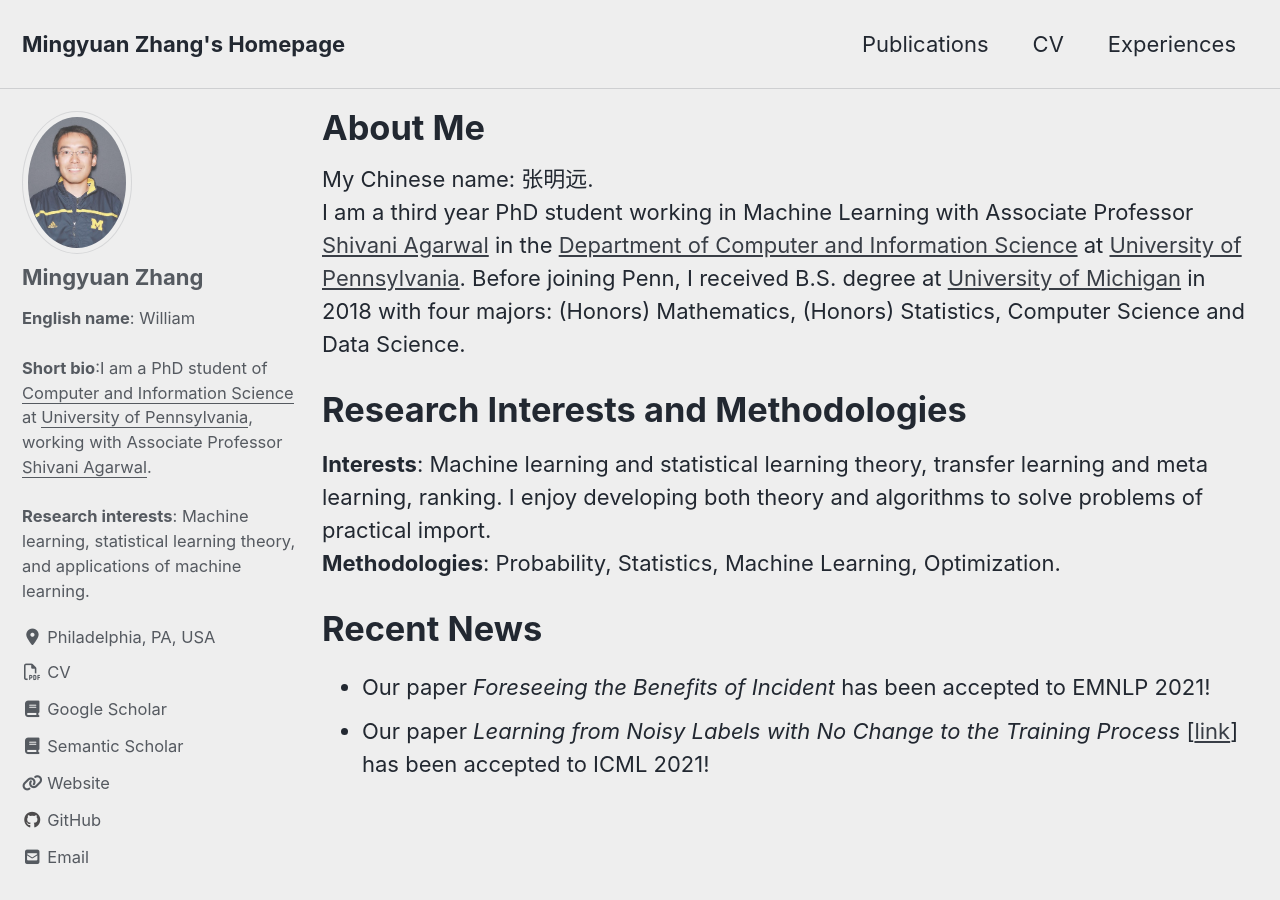
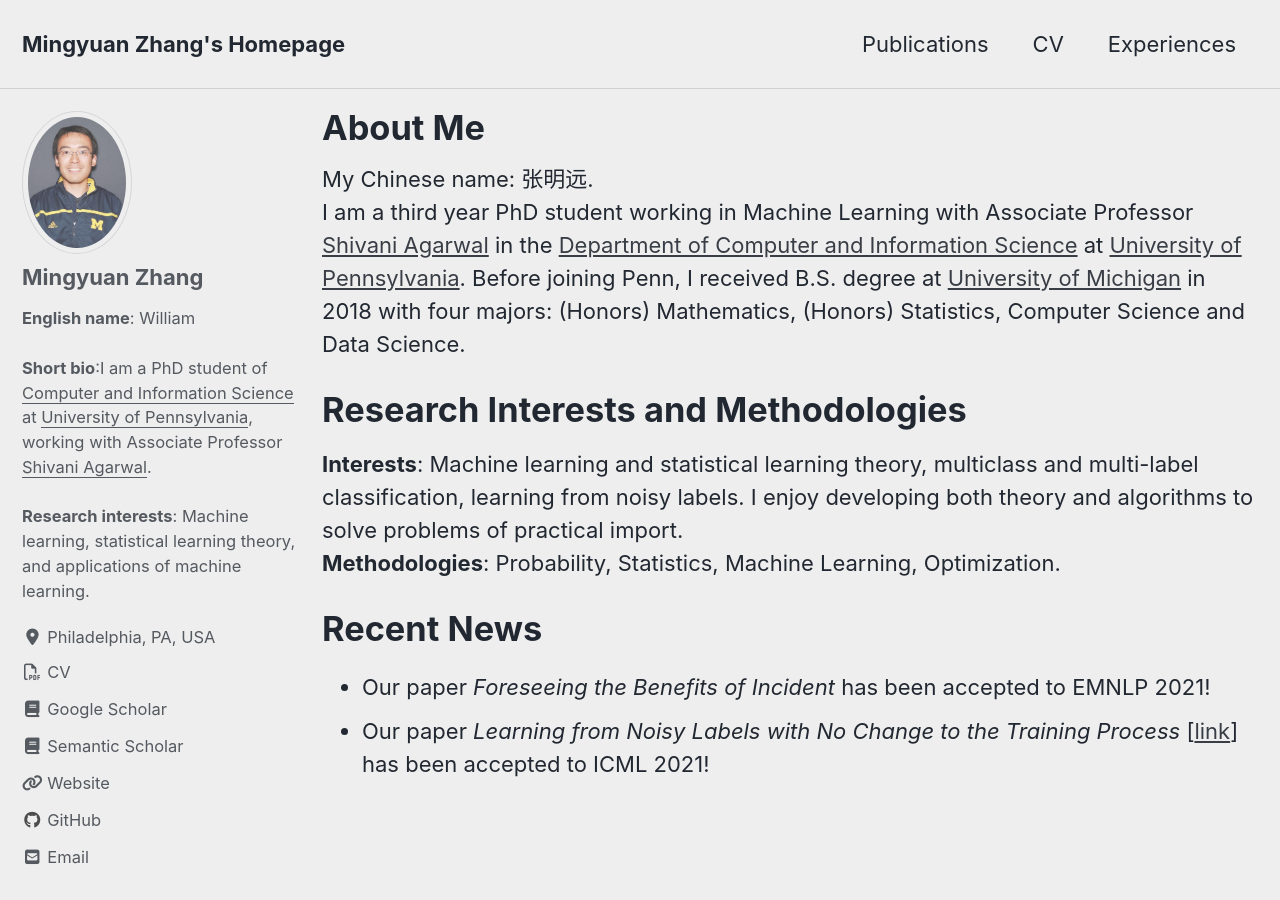
Before and after one commit to moshimowang/moshimowang.github.io, a Jekyll site: the page built from _pages/about.md, in a window 1280 px wide and 900 px high. Built offline with Jekyll 4.4.1, drawn with Linux system fonts in a browser that asks for light colours; cached includes are drawn as plain includes; nearby versions of some CDN libraries.

Commit message:
updated interests

```diff
--- a/_pages/about.md
+++ b/_pages/about.md
@@ -15,7 +15,7 @@
 
 Research Interests and Methodologies
 ======
-**Interests**: Machine learning and statistical learning theory, transfer learning and meta learning, ranking. I enjoy developing both theory and algorithms to solve problems of practical import.<br>
+**Interests**: Machine learning and statistical learning theory, multiclass and multi-label classification, learning from noisy labels. I enjoy developing both theory and algorithms to solve problems of practical import.<br>
 **Methodologies**:  Probability, Statistics, Machine Learning, Optimization.
 
 Recent News
```
